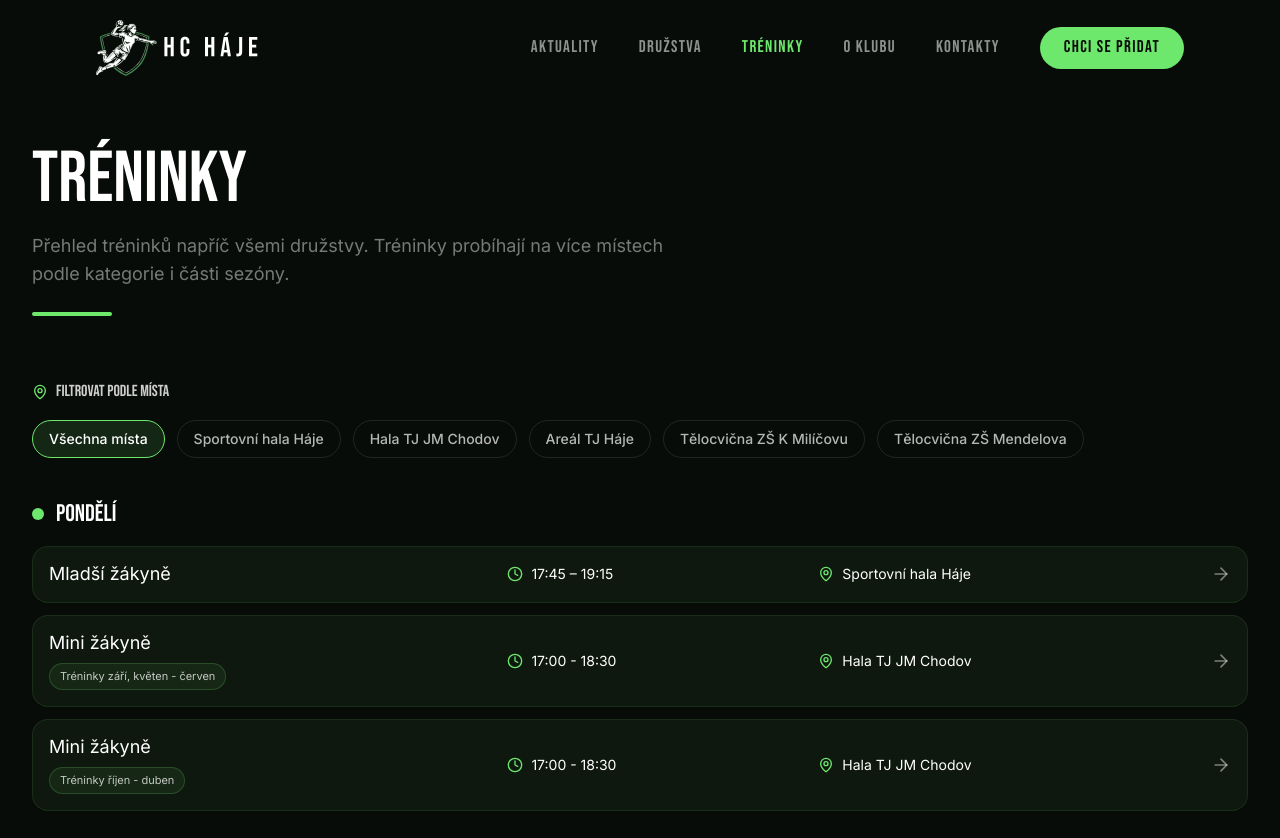
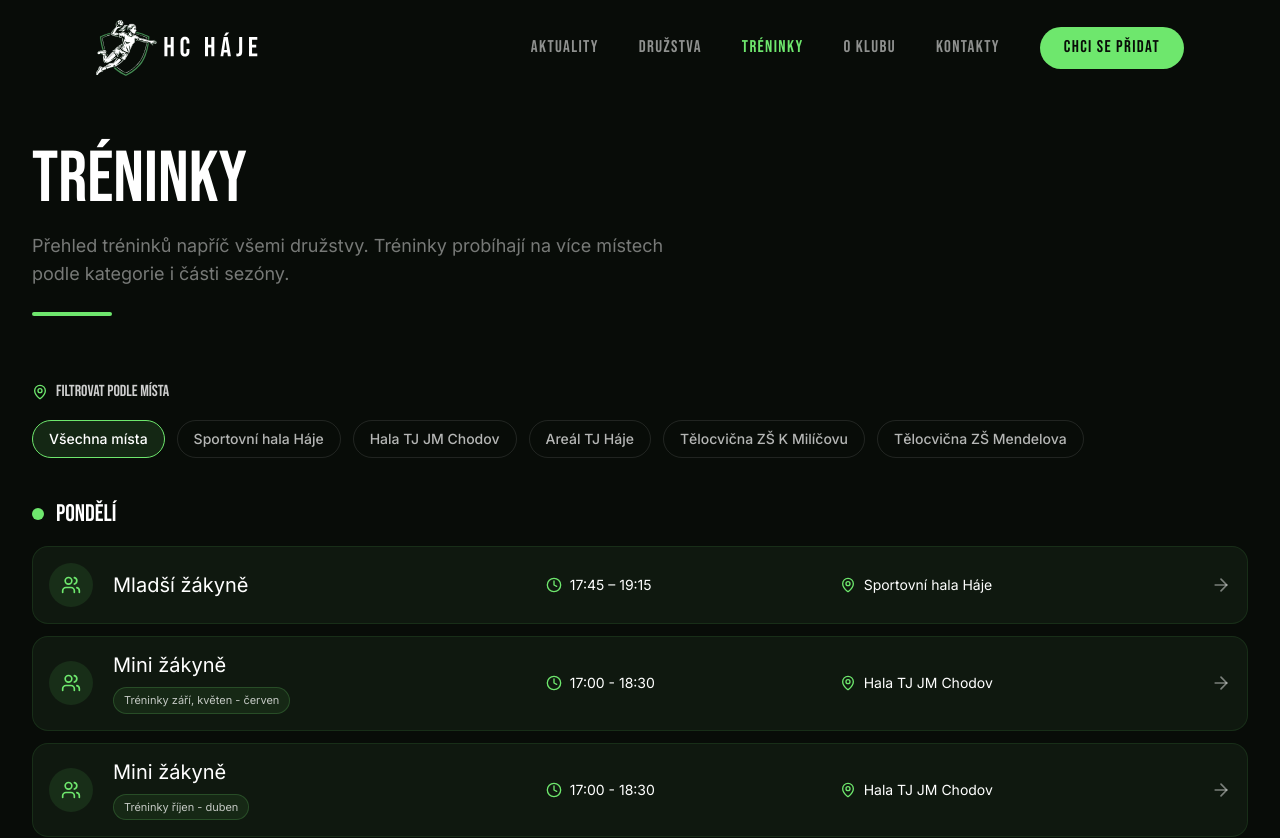
Before and after one commit to jakub245/hchaje-web, a React (Vite) app: page /treninky in a window 1280 px wide. Shown: the top 838 px of the page. Built offline with nearby package versions, Linux system fonts and the light colour scheme.

Commit message:
Update Treninky.tsx

```diff
--- a/src/app/pages/Treninky.tsx
+++ b/src/app/pages/Treninky.tsx
@@ -1,6 +1,6 @@
 import { useState } from "react";
 import { Link } from "react-router";
-import { ArrowRight, Clock, MapPin } from "lucide-react";
+import { ArrowRight, Clock, MapPin, Trophy, Users } from "lucide-react";
 import { PageHero, CtaStrip, bebas, inter } from "../components/shared";
 import { TEAMS } from "../data/teams";
 
@@ -121,9 +121,13 @@ export default function TreninkyPage() {
                       to={`/druzstva/${slot.slug}`}
                       className="group block w-full rounded-2xl border border-[#6EE76D]/10 bg-[#0f180f] px-4 py-4 transition-all hover:border-[#6EE76D]/25 hover:bg-[#111c11]"
                     >
-                      <div className="grid gap-3 md:gap-4 lg:grid-cols-[minmax(220px,1.2fr)_minmax(160px,0.8fr)_minmax(220px,1fr)_28px] lg:items-center">
+                      <div className="grid gap-3 md:gap-4 lg:grid-cols-[48px_minmax(220px,1.2fr)_minmax(160px,0.8fr)_minmax(220px,1fr)_28px] lg:items-center">
+                        <div className="flex h-11 w-11 items-center justify-center rounded-full bg-[#6EE76D]/10 flex-shrink-0">
+                          {slot.slug === "zeny" ? <Trophy className="w-5 h-5 text-[#6EE76D]" /> : <Users className="w-5 h-5 text-[#6EE76D]" />}
+                        </div>
+
                         <div className="min-w-0">
-                          <div className="text-white text-[18px] leading-tight" style={{ fontFamily: inter }}>{slot.team}</div>
+                          <div className="text-white text-[20px] leading-tight" style={{ fontFamily: inter }}>{slot.team}</div>
                           {slot.season && (
                             <div className="mt-2">
                               <span className="inline-flex rounded-full border border-[#6EE76D]/20 bg-[#6EE76D]/8 px-2.5 py-1 text-[11px] text-white/75" style={{ fontFamily: inter }}>
```
